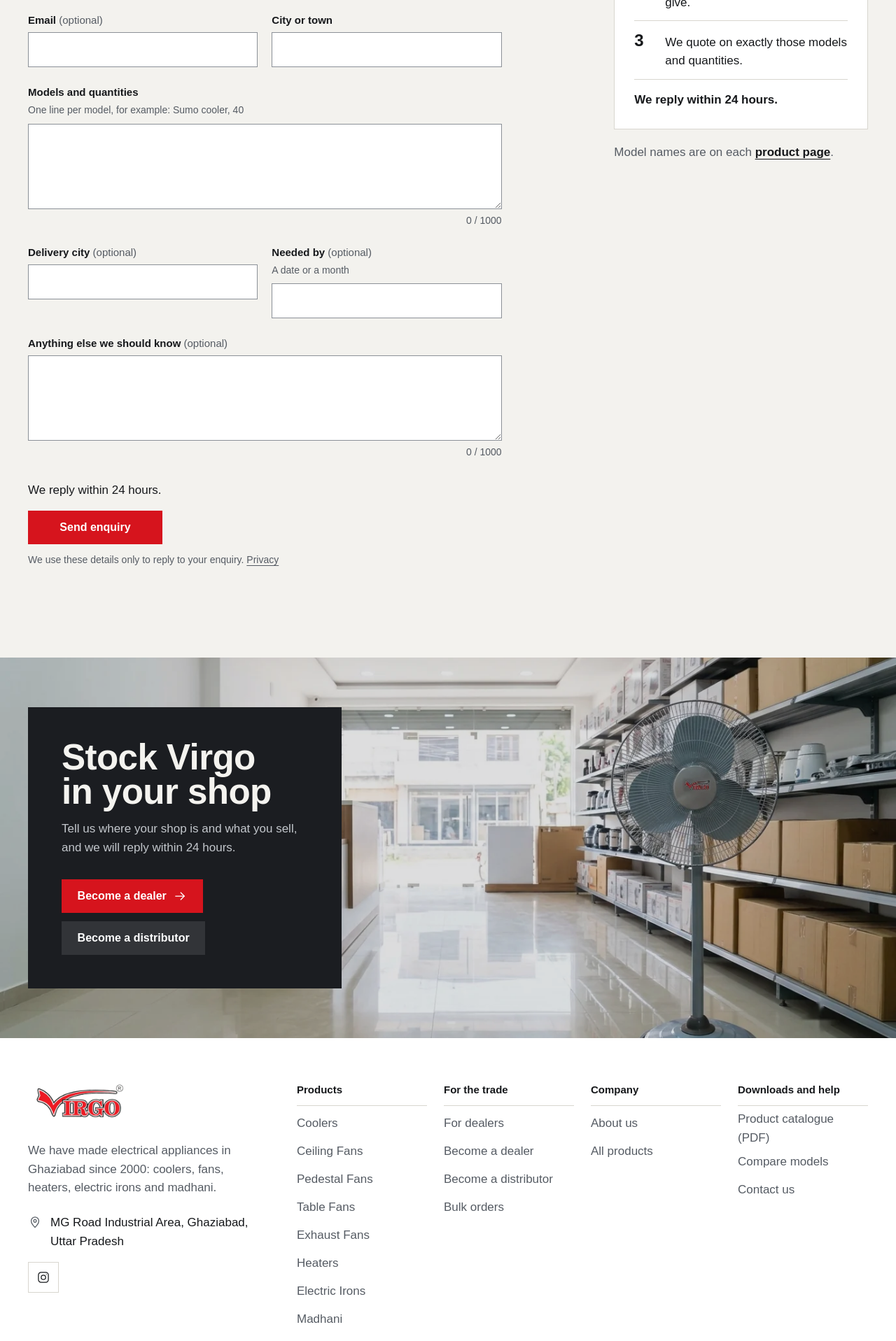
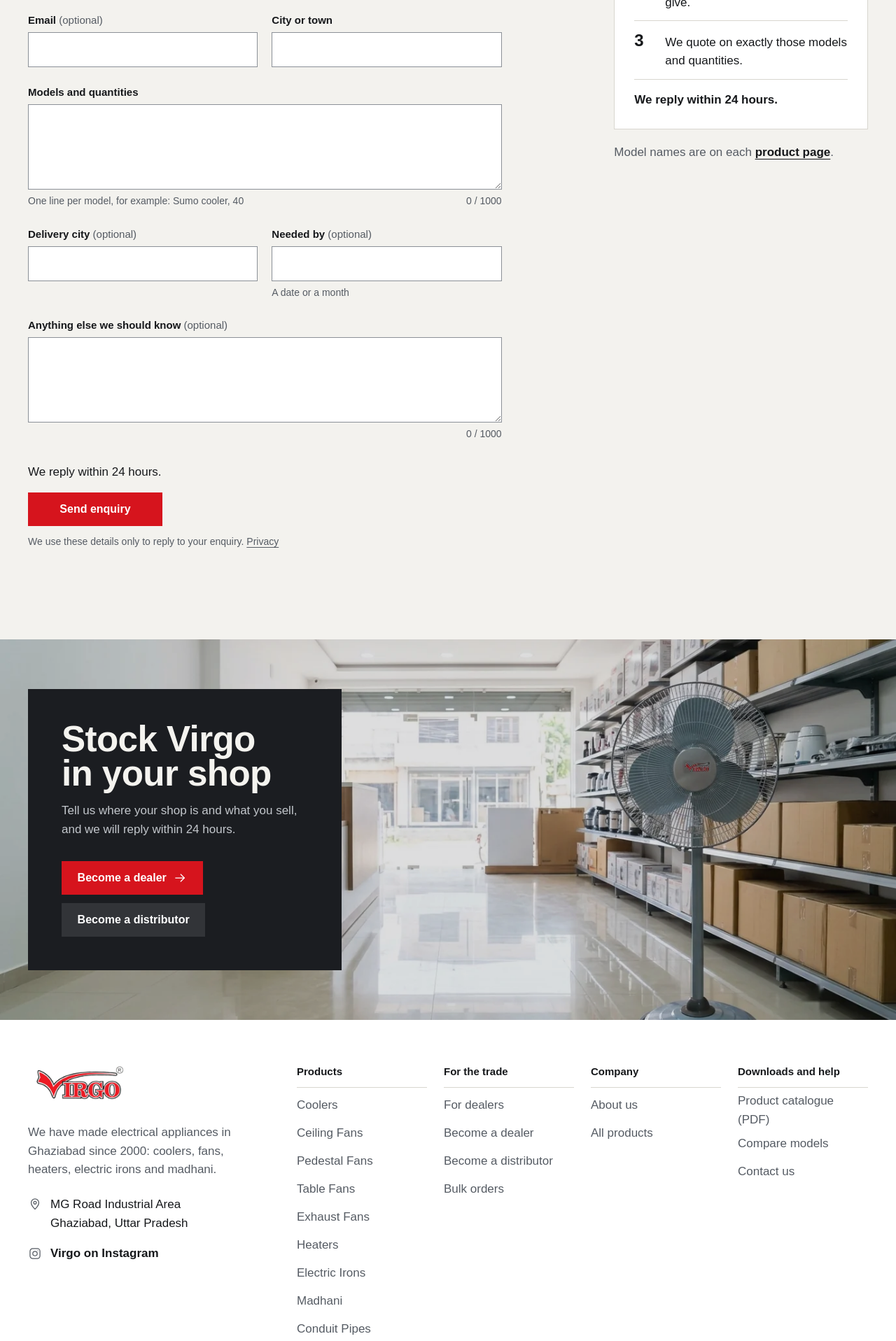
Before and after one commit to amansirohiii/virgoelectronicsnext, a Next.js app: page /bulk-orders in a window 1280 px wide. Shown: the part 720-2637 px from the top of the page at 70% size. Built offline with nearby package versions, Linux system fonts and the light colour scheme; a web font is replaced by a local one.

Commit message:
Forms: hint sits under the box so paired fields line up; page openings start level with the picture; home picture inside the gutter; footer address and Instagram as one list

```diff
--- a/src/app/contact/page.tsx
+++ b/src/app/contact/page.tsx
@@ -3,7 +3,7 @@ import { JsonLd } from "@/components/json-ld";
 import { EnquiryForm } from "@/components/enquiry/enquiry-form";
 import { PageHero } from "@/components/page-hero";
 import { groupUnderline } from "@/components/catalogue/underline";
-import { hasEmail, hasPhone, hasWhatsApp, site, telHref, whatsappHref } from "@/content/site";
+import { addressLines, hasEmail, hasPhone, hasWhatsApp, site, telHref, whatsappHref } from "@/content/site";
 import { breadcrumbLd, pageMeta } from "@/lib/seo";
 
 const PATH = "/contact";
@@ -38,7 +38,7 @@ const tradeForms = [
 
 export default function ContactPage() {
   const c = site.contact;
-  const location = c.address.length > 0 ? c.address : [`${site.plantArea}, ${site.state}`];
+  const location = addressLines();
 
   return (
     <>
--- a/src/app/globals.css
+++ b/src/app/globals.css
@@ -300,13 +300,13 @@
   .field-hint {
     font-size: 0.875rem;
     color: var(--color-steel);
-    margin-top: 0.3rem;
+    margin-top: 0.375rem;
   }
   .field-error {
     font-size: 0.875rem;
     font-weight: 600;
     color: var(--color-red-deep);
-    margin-top: 0.3rem;
+    margin-top: 0.375rem;
   }
   .input {
     display: block;
--- a/src/components/enquiry/fields.ts
+++ b/src/components/enquiry/fields.ts
@@ -52,12 +52,12 @@ export function fieldDef(type: EnquiryType, key: string): FieldDef {
 
 /**
  * Short fields that take half the row on wider screens. Fields keep their order,
- * so these pair up as name + mobile, city + PIN, firm + email, city + state and so on.
+ * so these pair up as name + mobile, city + PIN, email + GSTIN, city + state and so on.
+ * Each form's order in `ENQUIRY_FIELDS` must leave no half field alone on a row.
  */
 export const HALF_WIDTH: ReadonlySet<string> = new Set([
   "name",
   "mobile",
-  "firmName",
   "email",
   "city",
   "pin",
--- a/src/components/home/hero-slideshow.tsx
+++ b/src/components/home/hero-slideshow.tsx
@@ -88,7 +88,7 @@ export function HeroSlideshow({ slides, start }: { slides: Slide[]; start: numbe
                 alt={s.alt}
                 fill
                 preload={i === start}
-                sizes="(min-width: 1024px) 60vw, 100vw"
+                sizes="(min-width: 1312px) 720px, (min-width: 1024px) 56vw, 100vw"
                 className={`object-cover ${active || i === prev ? "kenburns" : ""}`}
                 style={{ objectPosition: s.focus }}
               />
--- a/src/components/page-hero.tsx
+++ b/src/components/page-hero.tsx
@@ -17,6 +17,8 @@ const stagger = (i: number) => ({ "--i": i }) as React.CSSProperties;
  * optional actions, and a picture. The picture is a room scene or a row of
  * product cut-outs in white cells. It sits beside the text on wide screens
  * (`layout="side"`) or under it (`layout="below"`), and under the text on phones.
+ * Beside a picture the title starts level with the picture's top edge, so there
+ * is never an empty band above it.
  */
 export function PageHero({
   crumbs,
@@ -67,7 +69,7 @@ export function PageHero({
     <div className="wrap pt-4 md:pt-8">
       <Breadcrumbs items={crumbs} />
       {side ? (
-        <div className="mt-3 grid gap-x-12 gap-y-8 md:mt-5 lg:grid-cols-12 lg:items-center">
+        <div className="mt-3 grid gap-x-12 gap-y-8 md:mt-5 lg:grid-cols-12 lg:items-start">
           {text}
           <div className="rise lg:col-span-7" style={stagger(3)}>
             {picture ? <Picture picture={picture} wide={false} /> : null}
@@ -92,7 +94,7 @@ function Picture({ picture, wide }: { picture: HeroPicture; wide: boolean }) {
     const { scene } = picture;
     return (
       <figure>
-        <div className="zoom-frame relative aspect-[3/2] bg-cell lg:aspect-[4/3]">
+        <div className="zoom-frame relative aspect-[3/2] bg-cell">
           <div className="kenburns absolute inset-0">
             <Image
               src={scene.src}
--- a/src/components/site-footer.tsx
+++ b/src/components/site-footer.tsx
@@ -1,6 +1,7 @@
 import { footerColumns, legalLinks, type NavItem } from "@/content/navigation";
-import { hasEmail, hasPhone, hasWhatsApp, site, telHref, whatsappHref } from "@/content/site";
+import { addressLines, hasEmail, hasPhone, hasWhatsApp, site, telHref, whatsappHref } from "@/content/site";
 import { categoryPath, getCategories } from "@/lib/catalogue";
+import { groupUnderline } from "@/components/catalogue/underline";
 import { Logo } from "@/components/logo";
 import { NavAnchor } from "@/components/shell/nav-anchor";
 import { PreFooter } from "@/components/shell/pre-footer";
@@ -53,7 +54,7 @@ export function SiteFooter() {
   );
 }
 
-/** Logo, one line about the company, address, contact lines and social links. */
+/** Logo, one line about the company, then one list: address, contact lines and social links. */
 function FooterBrand() {
   const c = site.contact;
   const social = [
@@ -72,21 +73,18 @@ function FooterBrand() {
         </p>
       </div>
 
-      <div className="xl:mt-6">
-        <address className="not-italic">
-          <p className="flex gap-3">
+      <address className="not-italic xl:mt-6">
+        <ul>
+          <li className="flex gap-3 pb-2">
             <PinIcon className="mt-0.5 size-5 shrink-0 text-steel" />
             <span>
-              {c.address.length > 0
-                ? c.address.map((line) => (
+              {addressLines().map((line) => (
                 <span key={line} className="block">
                   {line}
                 </span>
-                  ))
-                : `${site.plantArea}, ${site.state}`}
+              ))}
             </span>
-          </p>
-          <ul className="mt-2">
+          </li>
           {hasPhone() ? (
             <ContactLine Icon={PhoneIcon} href={telHref()}>
               {c.phone}
@@ -102,37 +100,42 @@ function FooterBrand() {
               {c.email}
             </ContactLine>
           ) : null}
+          {social.map(({ name, href, Icon }) => (
+            <ContactLine key={name} Icon={Icon} href={href} newTab>
+              {site.brand} on {name}
+            </ContactLine>
+          ))}
         </ul>
       </address>
-
-        {social.length > 0 ? (
-          <ul className="mt-4 flex gap-2">
-            {social.map(({ name, href, Icon }) => (
-              <li key={name}>
-                <a
-                  href={href}
-                  target="_blank"
-                  rel="noopener noreferrer"
-                  aria-label={`${site.name} on ${name} (opens in a new tab)`}
-                  className="btn btn-line btn-icon"
-                >
-                  <Icon className="size-5" />
-                </a>
-              </li>
-            ))}
-          </ul>
-        ) : null}
-      </div>
     </div>
   );
 }
 
-function ContactLine({ Icon, href, children }: { Icon: Icon; href: string; children: React.ReactNode }) {
+/** One row of the footer's contact list: icon, then the text, in line with the address above. */
+function ContactLine({
+  Icon,
+  href,
+  newTab = false,
+  children,
+}: {
+  Icon: Icon;
+  href: string;
+  /** For links that leave the site */
+  newTab?: boolean;
+  children: React.ReactNode;
+}) {
   return (
     <li>
-      <a href={href} className="flex min-h-11 items-center gap-3 font-semibold hover:underline">
-        <Icon className="size-5 shrink-0 text-steel" />
-        <span className="min-w-0 [overflow-wrap:anywhere]">{children}</span>
+      <a
+        href={href}
+        {...(newTab ? { target: "_blank", rel: "noopener noreferrer" } : null)}
+        className="group flex min-h-11 items-center gap-3 font-semibold"
+      >
+        <Icon className="size-5 shrink-0 text-steel transition-colors group-hover:text-ink" />
+        <span className="min-w-0 [overflow-wrap:anywhere]">
+          <span className={groupUnderline}>{children}</span>
+          {newTab ? <span className="sr-only"> (opens in a new tab)</span> : null}
+        </span>
       </a>
     </li>
   );
--- a/src/components/ui/field-shell.tsx
+++ b/src/components/ui/field-shell.tsx
@@ -15,9 +15,12 @@ export type FieldChrome = {
   className?: string;
 };
 
-/** Element ids the control points at with aria-labelledby and aria-describedby. */
+/**
+ * Element ids a single control points at with aria-labelledby and aria-describedby.
+ * Under a single control the error takes the hint's place, so only one of the two exists.
+ */
 export function fieldIds(id: string, hint: ReactNode, error: string | null | undefined, ...extra: (string | undefined)[]) {
-  const hintId = hint ? `${id}-hint` : undefined;
+  const hintId = hint && !error ? `${id}-hint` : undefined;
   const errorId = error ? `${id}-error` : undefined;
   return {
     labelId: `${id}-label`,
@@ -29,7 +32,13 @@ export function fieldIds(id: string, hint: ReactNode, error: string | null | und
 
 /**
  * Lays out a control with its label, hint and error.
- * `group` renders a fieldset and legend for sets of checkboxes or radios.
+ *
+ * A single control has its hint under the box, so two fields side by side keep
+ * their labels and boxes on the same lines whether or not one of them has a hint.
+ * The error, when there is one, takes the hint's place.
+ *
+ * `group` renders a fieldset and legend for sets of checkboxes or radios. A group
+ * is never beside another field, so its hint stays above the options.
  */
 export function FieldShell({
   id,
@@ -43,57 +52,63 @@ export function FieldShell({
   children,
 }: FieldChrome & {
   group?: boolean;
-  /** Shown at the right of the error line, such as a character count */
+  /** Shown at the right of the line under the control, such as a character count */
   footer?: ReactNode;
   children: ReactNode;
 }) {
-  const { labelId, hintId, errorId, describedBy } = fieldIds(id, hint, error);
+  const labelId = `${id}-label`;
+  const hintId = `${id}-hint`;
+  const errorId = `${id}-error`;
   const labelText = (
     <>
       {label}
       {optional ? <span className="font-normal text-steel"> (optional)</span> : null}
     </>
   );
-  const body = (
-    <>
-      {hint ? (
-        <p id={hintId} className="field-hint -mt-0.5 mb-2">
-          {hint}
-        </p>
-      ) : null}
-      {children}
-      {error || footer ? (
-        <div className="flex items-start justify-between gap-4">
-          {error ? (
-            <p id={errorId} className="field-error flex items-start gap-1.5">
-              <AlertIcon className="mt-px size-4 shrink-0" />
-              <span>{error}</span>
-            </p>
-          ) : (
-            <span />
-          )}
-          {footer}
-        </div>
-      ) : null}
-    </>
-  );
+  const errorLine = error ? (
+    <p id={errorId} className="field-error flex items-start gap-1.5">
+      <AlertIcon className="mt-px size-4 shrink-0" />
+      <span>{error}</span>
+    </p>
+  ) : null;
 
   if (group) {
+    const describedBy = [hint ? hintId : null, error ? errorId : null].filter(Boolean).join(" ") || undefined;
     return (
       <fieldset id={id} aria-describedby={describedBy} className={cx("min-w-0", className)}>
         <legend id={labelId} className="field-label">
           {labelText}
         </legend>
-        {body}
+        {hint ? (
+          <p id={hintId} className="field-hint mb-2 mt-0">
+            {hint}
+          </p>
+        ) : null}
+        {children}
+        {errorLine}
       </fieldset>
     );
   }
+
+  const under =
+    errorLine ??
+    (hint ? (
+      <p id={hintId} className="field-hint">
+        {hint}
+      </p>
+    ) : null);
   return (
     <div className={className}>
       <label id={labelId} htmlFor={id} className="field-label">
         {labelText}
       </label>
-      {body}
+      {children}
+      {under || footer ? (
+        <div className="flex items-start justify-between gap-4">
+          {under ?? <span />}
+          {footer}
+        </div>
+      ) : null}
     </div>
   );
 }
--- a/src/content/site.ts
+++ b/src/content/site.ts
@@ -52,6 +52,16 @@ export const site = {
 
 export type Site = typeof site;
 
+/**
+ * The address as lines: the postal address when it is set, otherwise the plant
+ * area and the state, e.g. "MG Road Industrial Area" then "Ghaziabad, Uttar Pradesh".
+ */
+export function addressLines(): readonly string[] {
+  if (site.contact.address.length > 0) return site.contact.address;
+  const [area = "", ...rest] = site.plantArea.split(", ");
+  return [area, [...rest, site.state].join(", ")];
+}
+
 export const hasPhone = () => site.contact.phone.length > 0;
 export const hasWhatsApp = () => site.contact.whatsapp.length > 0;
 export const hasEmail = () => site.contact.email.length > 0;
--- a/src/lib/enquiry-options.ts
+++ b/src/lib/enquiry-options.ts
@@ -66,12 +66,12 @@ export const ENQUIRY_FIELDS: Record<EnquiryType, string[]> = {
     "mobile",
     "firmName",
     "email",
+    "gstin",
     "city",
     "state",
     "territory",
     "yearsInTrade",
     "brandsHandled",
-    "gstin",
     "categories",
     "message",
   ],
```
Also changed, not shown: src/components/home/hero.tsx (+4 -3 lines). Lines whose indentation alone changed are shown as unchanged.
